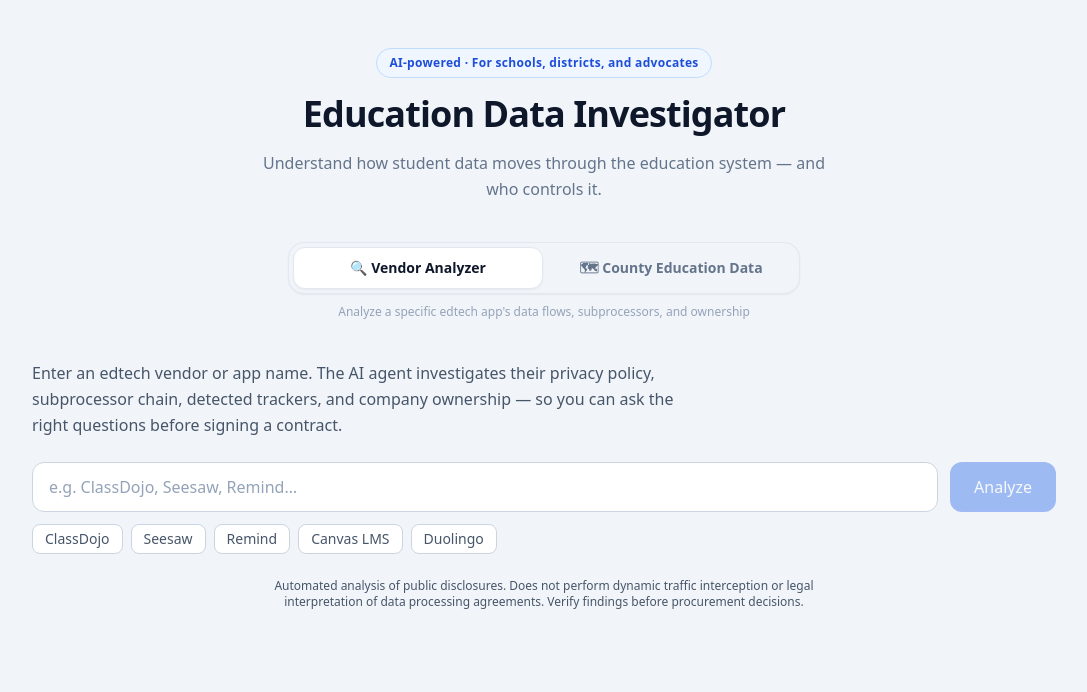
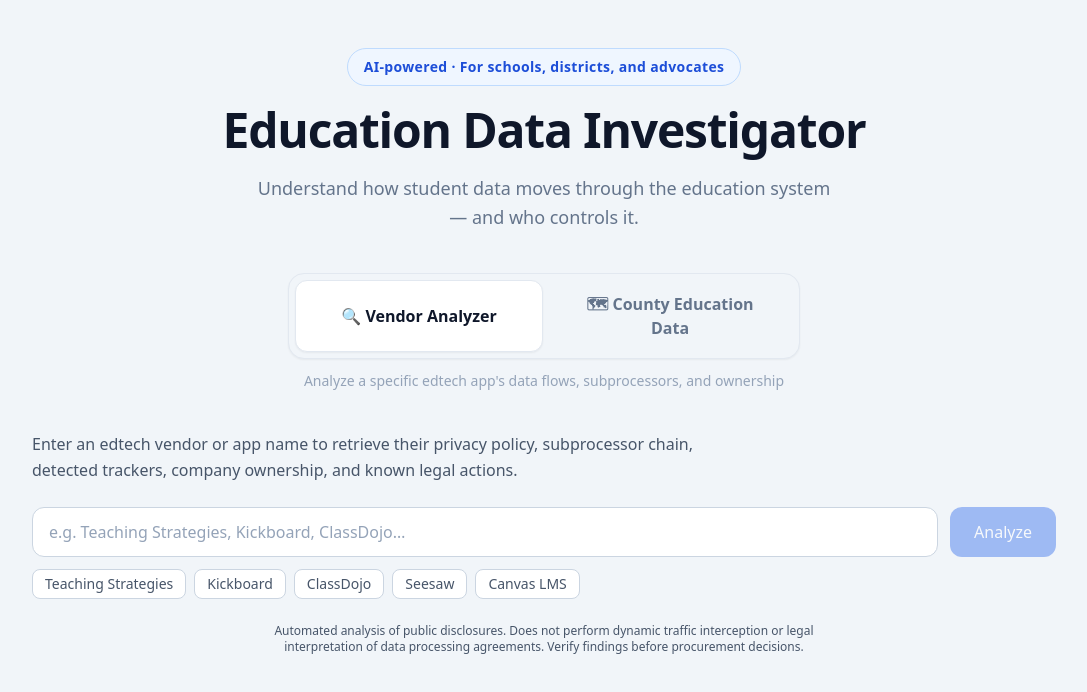
Before and after one commit to royapakzad/Data_Flow_Investigator, a Next.js app: page / in a window 1280 px wide. Shown: the top 692 px of the page, without its empty margins (96-1183 px from the left). Built offline with nearby package versions, Linux system fonts and the light colour scheme.

Commit message:
Add files via upload

```diff
--- a/app/page.tsx
+++ b/app/page.tsx
@@ -105,7 +105,7 @@ function MapSkeleton() {
 
 type AppMode = "vendor" | "county";
 
-const VENDOR_EXAMPLES = ["ClassDojo", "Seesaw", "Remind", "Canvas LMS", "Duolingo"];
+const VENDOR_EXAMPLES = ["Teaching Strategies", "Kickboard", "ClassDojo", "Seesaw", "Canvas LMS"];
 
 // ── Vendor Analyzer tab ───────────────────────────────────────────────────────
 
@@ -199,10 +199,9 @@ function VendorAnalyzer() {
 
   return (
     <div className="space-y-6">
-      <p className="text-slate-600 max-w-2xl leading-relaxed no-print">
-        Enter an edtech vendor or app name. The AI agent investigates their privacy policy,
-        subprocessor chain, detected trackers, and company ownership — so you can ask the right
-        questions before signing a contract.
+      <p className="text-slate-600 max-w-2xl text-base leading-relaxed no-print">
+        Enter an edtech vendor or app name to retrieve their privacy policy, subprocessor chain,
+        detected trackers, company ownership, and known legal actions.
       </p>
 
       <form onSubmit={(e) => { e.preventDefault(); analyze(vendorName); }} className="space-y-3 no-print">
@@ -211,7 +210,7 @@ function VendorAnalyzer() {
             type="text"
             value={vendorName}
             onChange={(e) => setVendorName(e.target.value)}
-            placeholder="e.g. ClassDojo, Seesaw, Remind…"
+            placeholder="e.g. Teaching Strategies, Kickboard, ClassDojo…"
             disabled={loading}
             className="flex-1 px-4 py-3 rounded-xl bg-white border border-slate-300 text-slate-800 placeholder-slate-400 focus:outline-none focus:border-blue-500 disabled:opacity-50 transition-colors"
           />
@@ -412,7 +411,7 @@ function CountyExplorer() {
 
   return (
     <div className="space-y-6">
-      <p className="text-slate-600 max-w-2xl leading-relaxed no-print">
+      <p className="text-slate-600 max-w-2xl text-base leading-relaxed no-print">
         Click any county on the map — or type a county name below — to investigate its public
         education data integration ecosystem from preschool through K-12.
       </p>
@@ -501,24 +500,24 @@ export default function Home() {
       <div className="max-w-5xl mx-auto space-y-10">
 
         {/* Hero */}
-        <div className="text-center space-y-4 no-print">
-          <span className="inline-flex items-center gap-2 px-3 py-1.5 rounded-full bg-blue-50 border border-blue-200 text-blue-700 text-xs font-semibold tracking-wide">
+        <div className="text-center space-y-5 no-print">
+          <span className="inline-flex items-center gap-2 px-4 py-2 rounded-full bg-blue-50 border border-blue-200 text-blue-700 text-sm font-semibold tracking-wide">
             AI-powered · For schools, districts, and advocates
           </span>
-          <h1 className="text-4xl font-bold text-slate-900 tracking-tight">
+          <h1 className="text-5xl font-bold text-slate-900 tracking-tight">
             Education Data Investigator
           </h1>
-          <p className="text-slate-500 max-w-xl mx-auto text-base leading-relaxed">
+          <p className="text-slate-500 max-w-xl mx-auto text-lg leading-relaxed">
             Understand how student data moves through the education system — and who controls it.
           </p>
         </div>
 
         {/* Mode tabs */}
         <div className="no-print">
-          <div className="flex gap-1 p-1 rounded-2xl bg-slate-100 border border-slate-200 max-w-lg mx-auto shadow-sm">
+          <div className="flex gap-1 p-1.5 rounded-2xl bg-slate-100 border border-slate-200 max-w-lg mx-auto shadow-sm">
             <button
               onClick={() => setMode("vendor")}
-              className={`flex-1 py-2.5 px-5 rounded-xl text-sm font-semibold transition-all ${
+              className={`flex-1 py-3 px-5 rounded-xl text-base font-semibold transition-all ${
                 mode === "vendor"
                   ? "bg-white text-slate-900 shadow-sm border border-slate-200"
                   : "text-slate-500 hover:text-slate-700 hover:bg-white/60"
@@ -528,7 +527,7 @@ export default function Home() {
             </button>
             <button
               onClick={() => setMode("county")}
-              className={`flex-1 py-2.5 px-5 rounded-xl text-sm font-semibold transition-all ${
+              className={`flex-1 py-3 px-5 rounded-xl text-base font-semibold transition-all ${
                 mode === "county"
                   ? "bg-white text-slate-900 shadow-sm border border-slate-200"
                   : "text-slate-500 hover:text-slate-700 hover:bg-white/60"
@@ -537,7 +536,7 @@ export default function Home() {
               🗺 County Education Data
             </button>
           </div>
-          <p className="text-center text-xs text-slate-400 mt-2.5">
+          <p className="text-center text-sm text-slate-400 mt-3">
             {mode === "vendor"
               ? "Analyze a specific edtech app's data flows, subprocessors, and ownership"
               : "Map public education data infrastructure — SLDS, ECIDS, KEA, cross-sector linkages — by county"}
```
